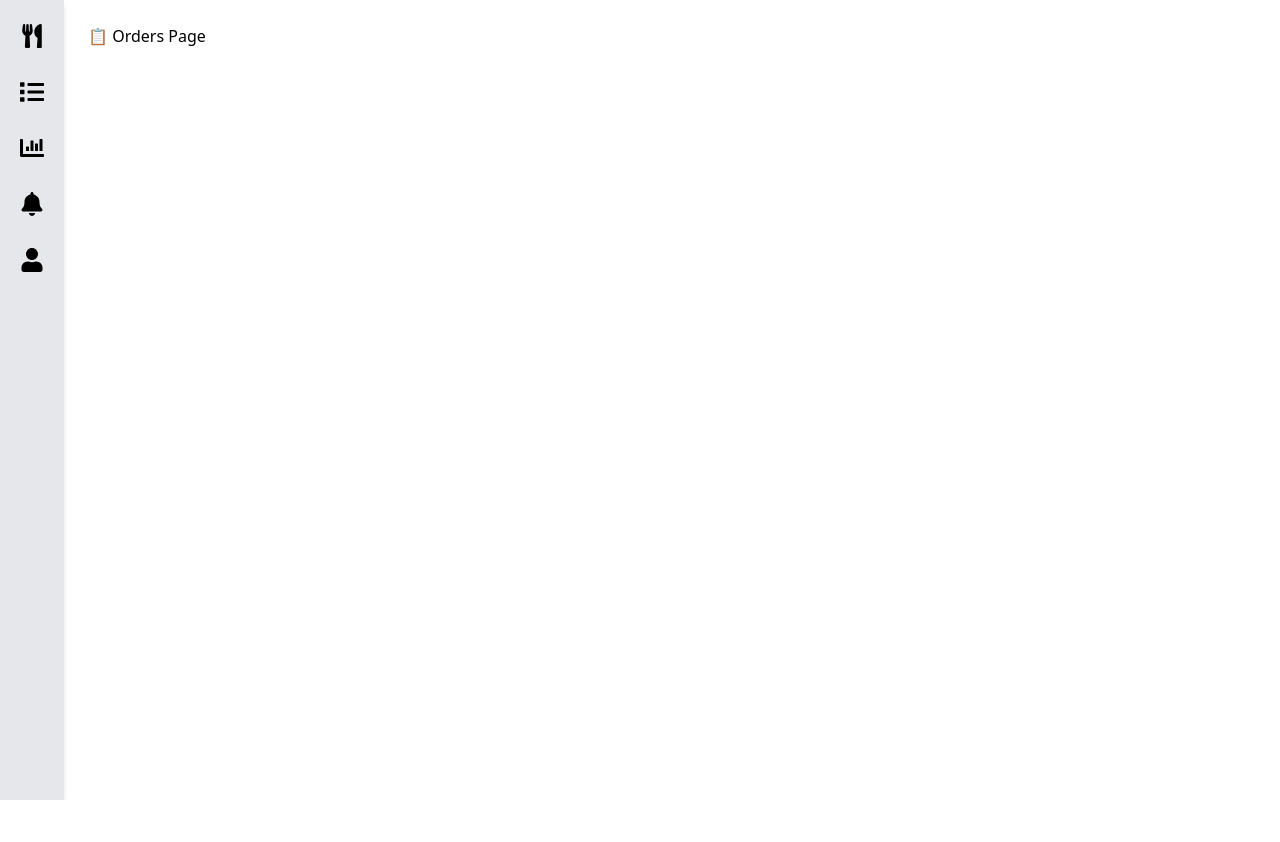
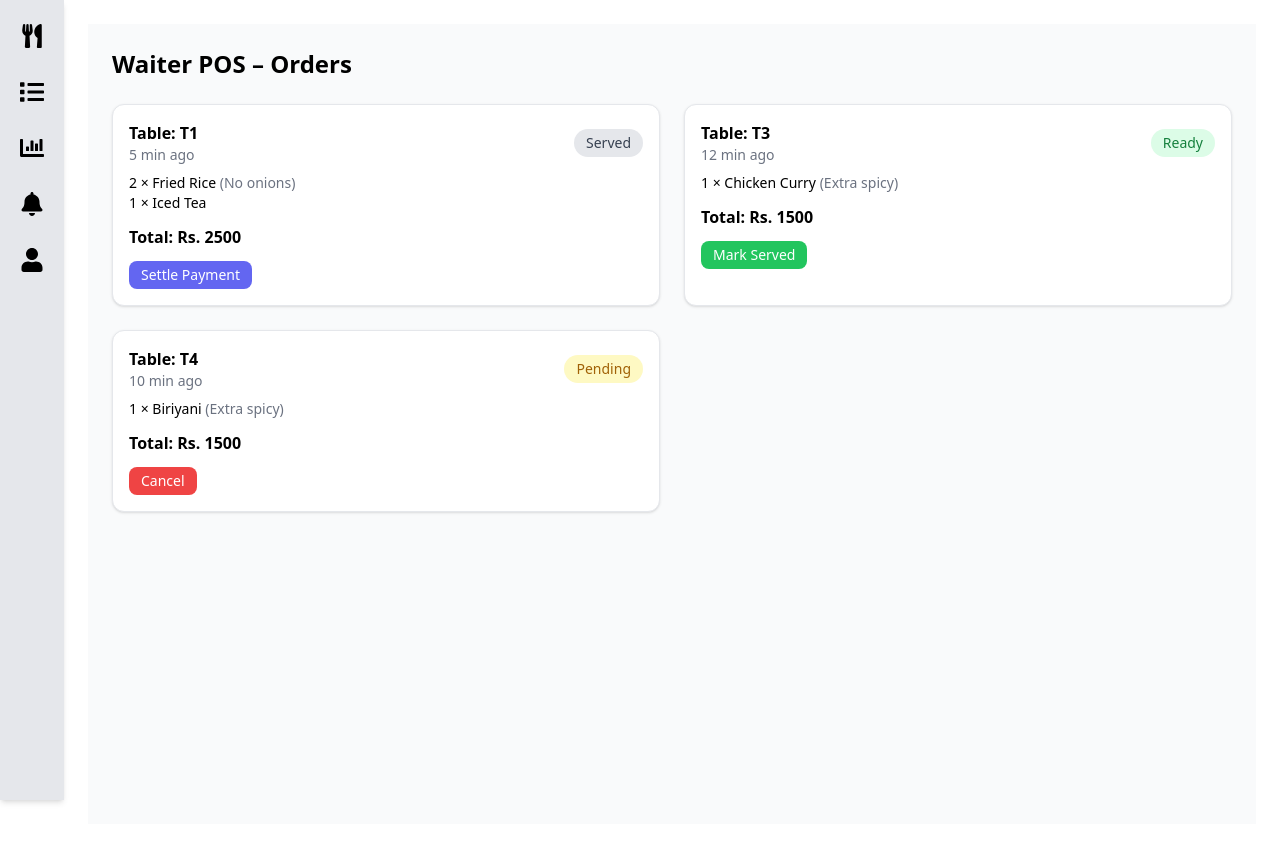
Before and after one commit to Madhusha2003/DineEase, a React (Create React App) app in the folder dine_ease_frontend/: page /orders in a window 1280 px wide. Shown: the top 842 px of the page. Before the commit the page ends 800 px from the top, so only its background shows below. Built offline with nearby package versions, Linux system fonts and the light colour scheme.

Commit message:
Added Order(waiter) interface

```diff
--- a/dine_ease_frontend/src/App.js
+++ b/dine_ease_frontend/src/App.js
@@ -6,6 +6,7 @@ import Sidebar from "./components/sideBar";
 
 
 import CustomerMenu from "./pages/customerMenu";
+import WaiterOrders from './pages/waiterOrders';
 
 function App() {
   return (
@@ -15,7 +16,7 @@ function App() {
          <div className="flex-1 p-6">
           <Routes>
             <Route path="/menu" element={<CustomerMenu/>} />
-            <Route path="/orders" element={<h1>📋 Orders Page</h1>} />
+            <Route path="/orders" element={<WaiterOrders/>} />
             <Route path="/reports" element={<h1>📊 Reports Page</h1>} />
             <Route path="/notifications" element={<h1>🔔 Notifications Page</h1>} />
             <Route path="/profile" element={<h1>👤 Profile Page</h1>} />
--- /dev/null
+++ b/dine_ease_frontend/src/pages/waiterOrders.js
@@ -0,0 +1,123 @@
+import { useState } from "react";
+
+export default function WaiterOrders() {
+  // Sample orders
+  const [orders, setOrders] = useState([
+    {
+      id: 1,
+      table: "T1",
+      time: "5 min ago",
+      status: "Served",
+      items: [
+        { name: "Fried Rice", qty: 2, note: "No onions" },
+        { name: "Iced Tea", qty: 1, note: "" },
+      ],
+      total: 2500,
+    },
+    {
+      id: 2,
+      table: "T3",
+      time: "12 min ago",
+      status: "Ready",
+      items: [{ name: "Chicken Curry", qty: 1, note: "Extra spicy" }],
+      total: 1500,
+    },
+    {
+      id: 3,
+      table: "T4",
+      time: "10 min ago",
+      status: "Pending",
+      items: [{ name: "Biriyani", qty: 1, note: "Extra spicy" }],
+      total: 1500,
+    },
+  ]);
+
+  const updateStatus = (id, newStatus) => {
+    setOrders(
+      orders.map((order) =>
+        order.id === id ? { ...order, status: newStatus } : order
+      )
+    );
+  };
+
+  return (
+    <div className="p-6 bg-gray-50 min-h-screen">
+      <h1 className="text-2xl font-bold mb-6">Waiter POS – Orders</h1>
+
+      <div className="grid md:grid-cols-2 gap-6">
+        {orders.map((order) => (
+          <div
+            key={order.id}
+            className="bg-white shadow rounded-xl p-4 border"
+          >
+            {/* Order Header */}
+            <div className="flex justify-between items-center mb-2">
+              <div>
+                <p className="font-semibold">Table: {order.table}</p>
+                <p className="text-sm text-gray-500">{order.time}</p>
+              </div>
+              <span
+                className={`px-3 py-1 text-sm rounded-full ${
+                  order.status === "Pending"
+                    ? "bg-yellow-100 text-yellow-700"
+                    : order.status === "In Preparation"
+                    ? "bg-blue-100 text-blue-700"
+                    : order.status === "Ready"
+                    ? "bg-green-100 text-green-700"
+                    : "bg-gray-200 text-gray-700"
+                }`}
+              >
+                {order.status}
+              </span>
+            </div>
+
+            {/* Items */}
+            <div className="mb-3">
+              {order.items.map((item, i) => (
+                <div key={i} className="flex justify-between text-sm">
+                  <p>
+                    {item.qty} × {item.name}
+                    {item.note && (
+                      <span className="text-gray-500"> ({item.note})</span>
+                    )}
+                  </p>
+                </div>
+              ))}
+            </div>
+
+            {/* Total */}
+            <p className="font-semibold mb-3">Total: Rs. {order.total}</p>
+
+            {/* Actions */}
+            <div className="flex gap-2">
+              {order.status == "Ready" && (
+                <button
+                  onClick={() => updateStatus(order.id, "Served")}
+                  className="px-3 py-1 bg-green-500 text-white rounded-lg text-sm"
+                >
+                  Mark Served
+                </button>
+              )}
+              {order.status == "Pending" && (
+                <button
+                  onClick={() => updateStatus(order.id, "Cancelled")}
+                  className="px-3 py-1 bg-red-500 text-white rounded-lg text-sm"
+                >
+                  Cancel
+                </button>
+              )}
+              {order.status === "Served" && (
+                <button
+                  onClick={() => alert("Payment settled!")}
+                  className="px-3 py-1 bg-indigo-500 text-white rounded-lg text-sm"
+                >
+                  Settle Payment
+                </button>
+              )}
+            </div>
+          </div>
+        ))}
+      </div>
+    </div>
+  );
+}
```
